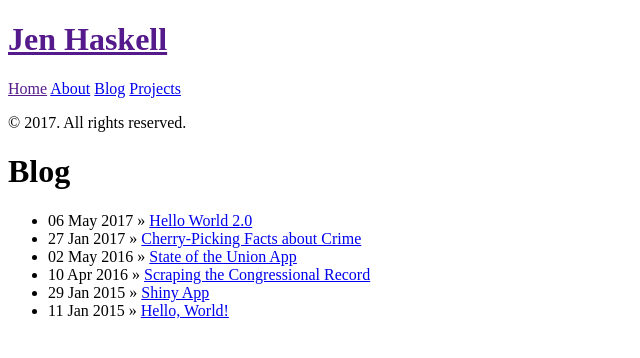
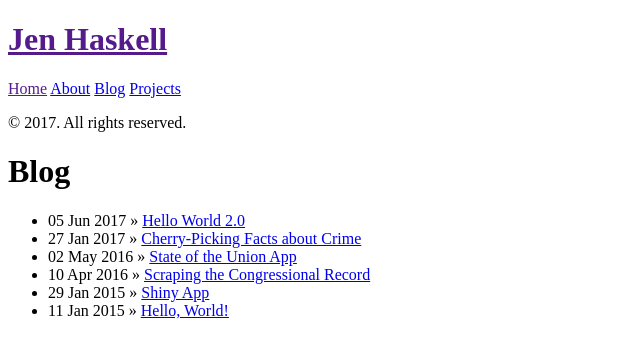
Before and after one commit to jchaskell/jchaskell.github.io, a Jekyll site: the page built from archive.html, in a window 1280 px wide. Shown: the top 358 px of the page, without its empty margins (0-640 px from the left). Built offline with Jekyll 4.4.1, drawn with Linux system fonts in a browser that asks for light colours.

```diff
--- a/_source/2017-06-05-hello-world-2.0.Rmd
+++ b/_source/2017-06-05-hello-world-2.0.Rmd
@@ -1,7 +1,7 @@
 ---
 title: "Hello World 2.0"
 author: "Jen Haskell"
-date: "6/5/2017"
+date: "5/6/2017"
 output: html_document
 ---
 
```
Also changed, not shown: _posts/2017-06-05-hello-world-2.0.md (+1 -1 lines).
